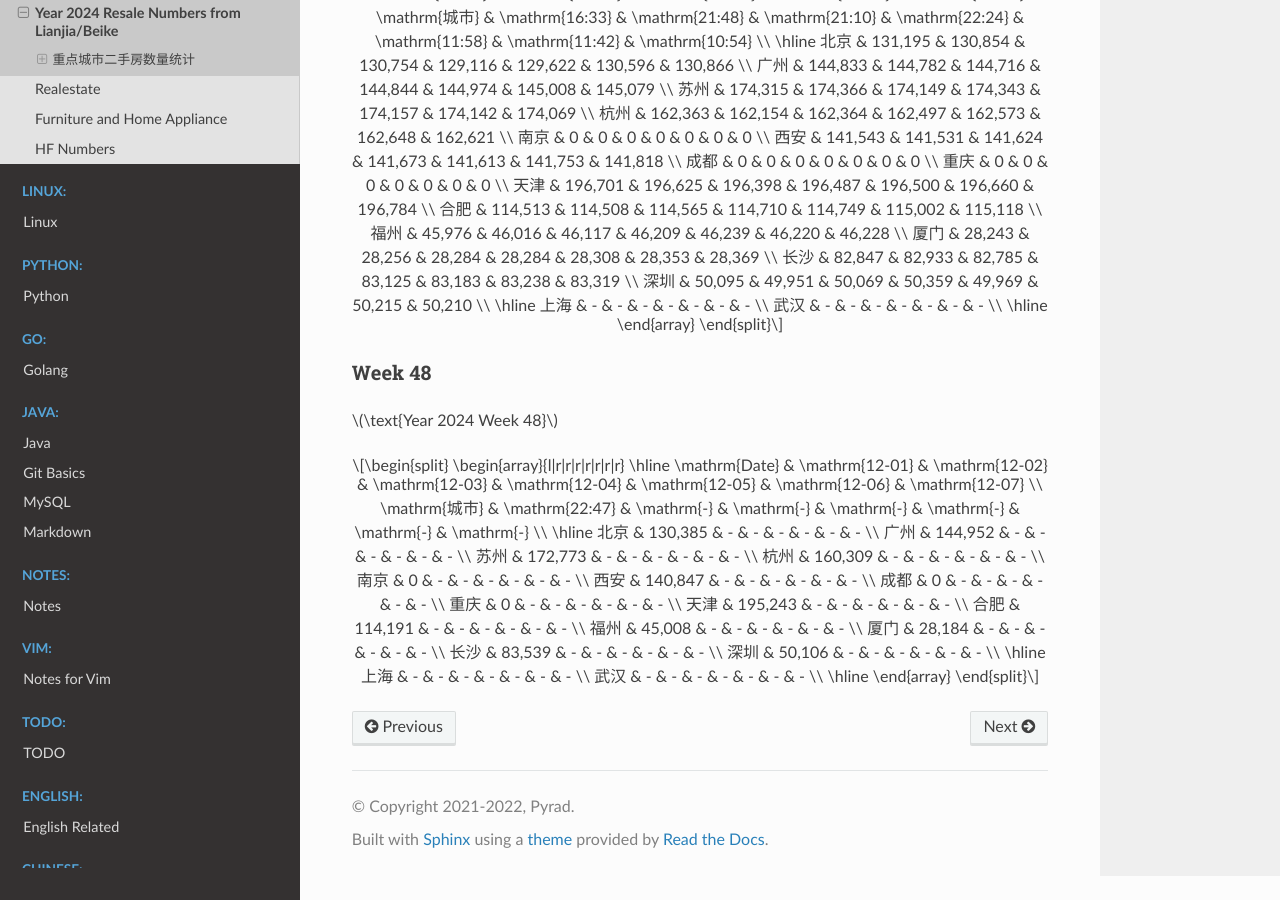
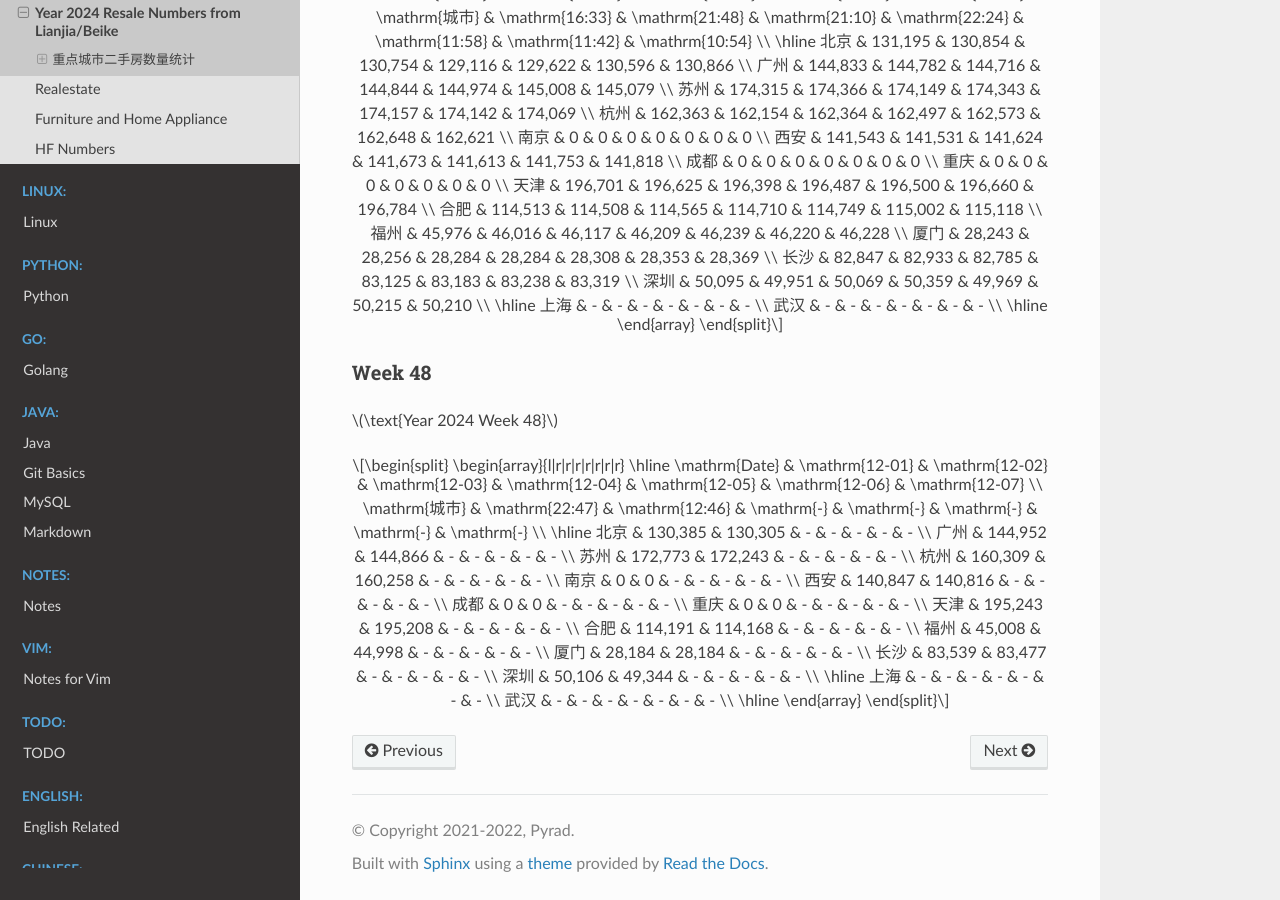
Before and after one commit to Pyrad/pyradnotes, a Sphinx documentation site: the page built from source/RealEstate/resalenumbers2024.md, in a window 1280 px wide and 900 px high, scrolled down 23101 px. Built offline with Sphinx 7.4.7 and the Read the Docs theme 3.1.0, drawn with Linux system fonts in a browser that asks for light colours; pages that are not in the unit, such as notebooks, are missing from menus; a script that is not in the unit is left out.

Commit message:
Realestate Update resale numbers 2024-12-02 12:46

```diff
--- a/source/RealEstate/resalenumbers2024.md
+++ b/source/RealEstate/resalenumbers2024.md
@@ -1547,25 +1547,25 @@ $$
 \begin{array}{l|r|r|r|r|r|r|r}
 \hline
 \mathrm{Date} & \mathrm{12-01} & \mathrm{12-02} & \mathrm{12-03} & \mathrm{12-04} & \mathrm{12-05} & \mathrm{12-06} & \mathrm{12-07} \\
-\mathrm{城市} & \mathrm{22:47} & \mathrm{-} & \mathrm{-} & \mathrm{-} & \mathrm{-} & \mathrm{-} & \mathrm{-} \\
-\hline
-北京 & 130,385 & - & - & - & - & - & - \\
-广州 & 144,952 & - & - & - & - & - & - \\
-苏州 & 172,773 & - & - & - & - & - & - \\
-杭州 & 160,309 & - & - & - & - & - & - \\
-南京 & 0 & - & - & - & - & - & - \\
-西安 & 140,847 & - & - & - & - & - & - \\
-成都 & 0 & - & - & - & - & - & - \\
-重庆 & 0 & - & - & - & - & - & - \\
-天津 & 195,243 & - & - & - & - & - & - \\
-合肥 & 114,191 & - & - & - & - & - & - \\
-福州 & 45,008 & - & - & - & - & - & - \\
-厦门 & 28,184 & - & - & - & - & - & - \\
-长沙 & 83,539 & - & - & - & - & - & - \\
-深圳 & 50,106 & - & - & - & - & - & - \\
-\hline
-上海 & - & - & - & - & - & - & - \\
-武汉 & - & - & - & - & - & - & - \\
-\hline
-\end{array}
-$$
+\mathrm{城市} & \mathrm{22:47} & \mathrm{12:46} & \mathrm{-} & \mathrm{-} & \mathrm{-} & \mathrm{-} & \mathrm{-} \\
+\hline
+北京 & 130,385 & 130,305 & - & - & - & - & - \\
+广州 & 144,952 & 144,866 & - & - & - & - & - \\
+苏州 & 172,773 & 172,243 & - & - & - & - & - \\
+杭州 & 160,309 & 160,258 & - & - & - & - & - \\
+南京 & 0 & 0 & - & - & - & - & - \\
+西安 & 140,847 & 140,816 & - & - & - & - & - \\
+成都 & 0 & 0 & - & - & - & - & - \\
+重庆 & 0 & 0 & - & - & - & - & - \\
+天津 & 195,243 & 195,208 & - & - & - & - & - \\
+合肥 & 114,191 & 114,168 & - & - & - & - & - \\
+福州 & 45,008 & 44,998 & - & - & - & - & - \\
+厦门 & 28,184 & 28,184 & - & - & - & - & - \\
+长沙 & 83,539 & 83,477 & - & - & - & - & - \\
+深圳 & 50,106 & 49,344 & - & - & - & - & - \\
+\hline
+上海 & - & - & - & - & - & - & - \\
+武汉 & - & - & - & - & - & - & - \\
+\hline
+\end{array}
+$$
```
Also changed, not shown: 1 other file.
